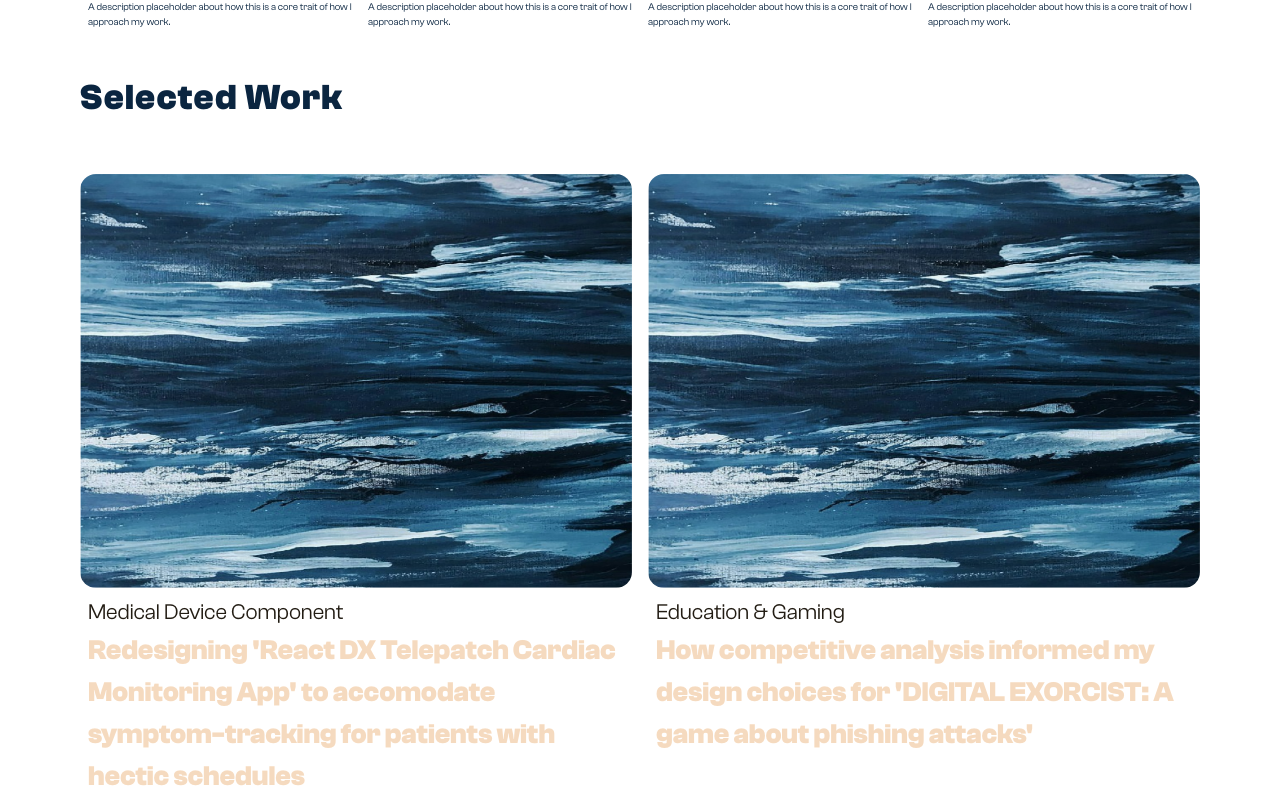
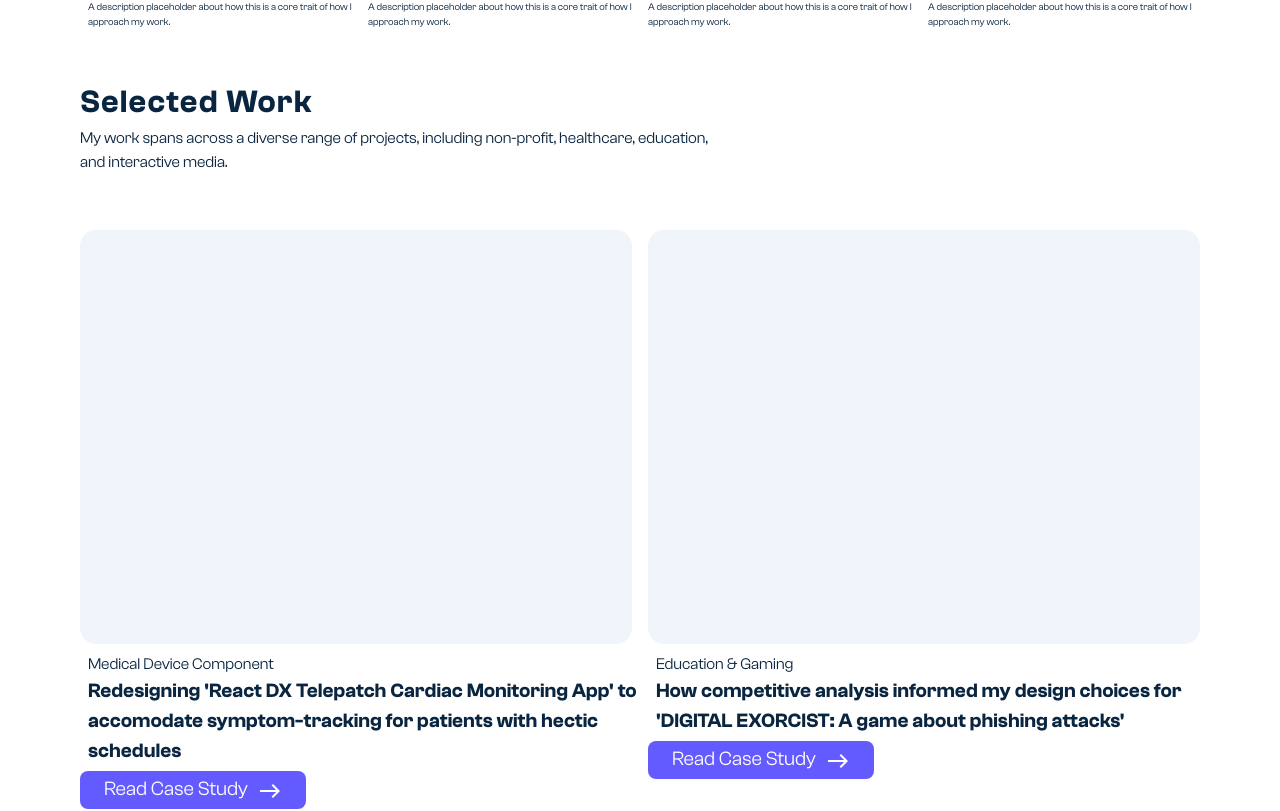
Before and after one commit to beatricehahn/nextjs-portfolio, a Next.js app: page / in a window 1280 px wide. Shown: the part 440-1251 px from the top of the page. Built offline with nearby package versions, Linux system fonts and the light colour scheme.

Commit message:
Update work section layout

```diff
--- a/app/globals.css
+++ b/app/globals.css
@@ -100,6 +100,7 @@ h1 {
 h2 {
   font-weight: 600;
   font-size: 32px;
+  letter-spacing: 0.04em;
 }
 
 h3 {
--- a/components/RecentProjects.tsx
+++ b/components/RecentProjects.tsx
@@ -4,7 +4,8 @@ import ProjectBox from './molecules/ProjectBox';
 const RecentProjects = () => {
   return (
     <div id="works" className="text-white-100 py-10 w-full flex-col justify-center items-center">
-        <h1 className="font-bold text-left text-[20px] md:text-4xl">Selected Work</h1>
+        <h2 className="text-left text-[20px] md:text-[32px]">Selected Work</h2>
+        <p className='w-[50vw]'>My work spans across a diverse range of projects, including non-profit, healthcare, education, and interactive media.</p>
         <div
             className="grid sm:grid-col-1 md:grid-cols-2 lg:grid-cols-2 md:gap-4 mt-10">
             {projects.map(( { id, genre, title, img, tags }) => (
--- /dev/null
+++ b/components/atoms/RightArrow.tsx
@@ -0,0 +1,7 @@
+const RightArrow = () => {
+  return (
+    <img className="inline" src="/icons/right-arrow-white.svg" alt="right arrow" />
+  )
+}
+
+export default RightArrow
--- a/components/molecules/ProjectBox.tsx
+++ b/components/molecules/ProjectBox.tsx
@@ -1,23 +1,34 @@
 import Tag from "../atoms/Tag";
+import RightArrow from "../atoms/RightArrow";
 
 const ProjectBox = (
   { genre, title, img, tags } : { genre : string, title : string, img : string, tags : string[] }
 ) => {
   return (
     <div className="my-[32px] md:my-4 flex flex-col md:flex-row md:items-start md:justify-between items-center">
-      <div className="w-full">
-          <img
+      <div className="">
+          {/* <img
             src={img}
             alt='Project Picture'
             className="rounded-[16px] w-full aspect-[4/3]"
-          />
-          <div className="m-2 mix-blend-difference">
-            <span className="text-[14px] md:text-[16px] lg:text-[22px] mb-1 text-white-200">{genre}</span>
-            <h6 className='text-[16px] sm:text-[18px] md:text-[20px] lg:text-[28px] font-bold mb-2'>{title}</h6>
+          /> */}
+          <div className='rounded-[16px] w-full aspect-[4/3] bg-blue-100'></div>
+          <div className="m-2 w-full">
+            <span className="text-[14px] md:text-[16px] mb-1">{genre}</span>
+            <h3 className='text-[16px] md:text-[20px] mb-2'>{title}</h3>
             {/* {tags.map((tag) => (
               <Tag label={tag} />
             ))} */}
           </div>
+          <a
+              href="/casestudyurl"
+              className="py-[10px] px-[24px] bg-purple-bright rounded-[8px]"
+            >
+              <span className="text-[20px] text-white">Read Case Study</span>
+              <div className="ml-[10px] inline">
+                <RightArrow />
+              </div>
+          </a>
       </div>
     </div>
   )
```
